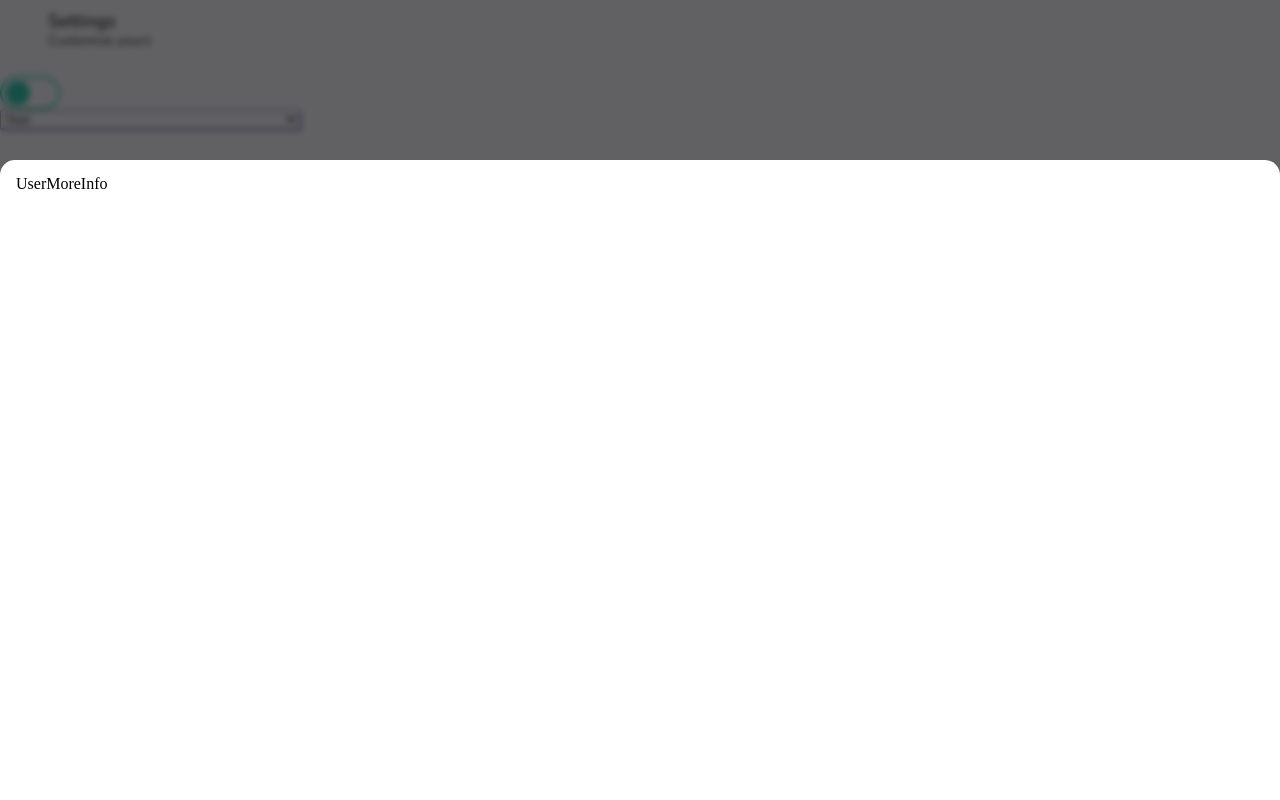
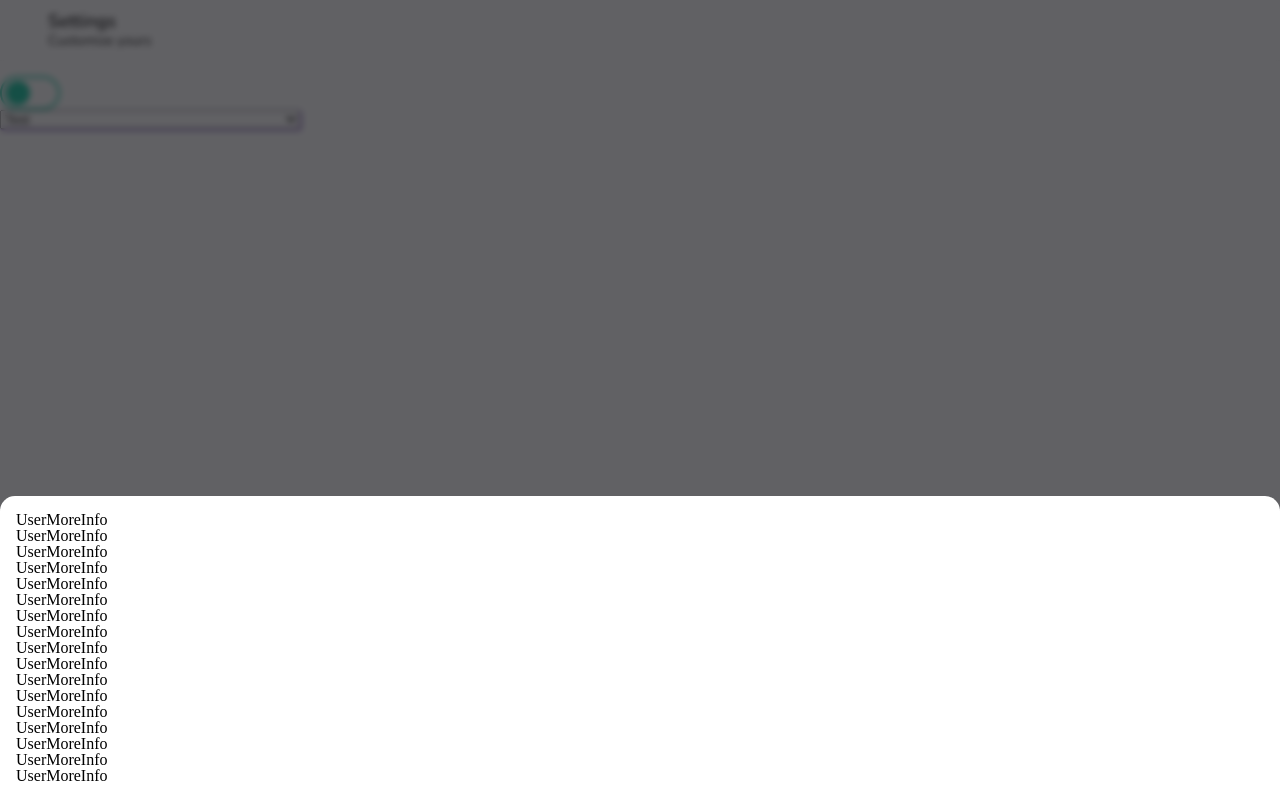
Before and after one commit to dmaximyuk/rabotyaga-vkma-frontend, a React (Vite) app: page / in a window 1280 px wide. Built offline with nearby package versions, Linux system fonts and the light colour scheme; some icons are missing.

Commit message:
fix bug on drag Modals

```diff
--- a/src/core/Modals/Modals.scss
+++ b/src/core/Modals/Modals.scss
@@ -10,6 +10,7 @@
     z-index: 1001;
 
     background-color: color-mix(in srgb, var(--dark) 70%, transparent);
+    padding-bottom: var(--safe_area_inset_bottom);
   }
 
   &__container {
--- a/src/core/Modals/Modals.tsx
+++ b/src/core/Modals/Modals.tsx
@@ -1,17 +1,52 @@
 import "./Modals.scss";
 
-import { memo } from "react";
-import { motion, AnimatePresence } from "framer-motion";
+import { memo, useCallback, useEffect } from "react";
+import { motion, AnimatePresence, useMotionValue, PanInfo } from "framer-motion";
 
 import type { FC } from "react";
 import type { ModalsProps } from "./Modals.interface";
 import { Modals } from "store/types";
 
 const ModalWrapper: FC<ModalsProps> = (props) => {
+  const y = useMotionValue(0);
   const modals = {
-    [`${Modals.UserMoreInfo}`]: <div>UserMoreInfo</div>,
+    [`${Modals.UserMoreInfo}`]: (
+      <>
+        <div>UserMoreInfo</div>
+        <div>UserMoreInfo</div>
+        <div>UserMoreInfo</div>
+        <div>UserMoreInfo</div>
+        <div>UserMoreInfo</div>
+        <div>UserMoreInfo</div>
+        <div>UserMoreInfo</div>
+        <div>UserMoreInfo</div>
+        <div>UserMoreInfo</div>
+        <div>UserMoreInfo</div>
+        <div>UserMoreInfo</div>
+        <div>UserMoreInfo</div>
+        <div>UserMoreInfo</div>
+        <div>UserMoreInfo</div>
+        <div>UserMoreInfo</div>
+        <div>UserMoreInfo</div>
+        <div>UserMoreInfo</div>
+      </>
+    ),
   };
+
   const isModalEntityExists = modals.hasOwnProperty(`${props.activeModal}`);
+
+  const handleDragOnClose = useCallback(
+    (_: unknown, { velocity, offset }: PanInfo) => {
+      if (velocity.y > 150 && offset.y > 50) {
+        props.onClose();
+      }
+    },
+    [props.onClose],
+  );
+
+  useEffect(() => {
+    y.set(0);
+  }, []);
 
   return (
     <AnimatePresence>
@@ -30,13 +65,18 @@ const ModalWrapper: FC<ModalsProps> = (props) => {
               e.preventDefault();
             }}
             initial={{ height: 0 }}
-            animate={{ height: "calc(80vh)" }}
+            animate={{ height: "auto" }}
             exit={{ height: 0 }}
             transition={{
               stiffness: 80,
               damping: 12,
               type: "spring",
             }}
+            style={{ y: y }}
+            drag="y"
+            dragConstraints={{ top: 0, bottom: 0 }}
+            onDragEnd={handleDragOnClose}
+            onPointerDown={() => y.set(0)}
           >
             <div className="ModalWrapper__container__inherit">{modals[`${props.activeModal}`]}</div>
           </motion.div>
--- a/src/styles/abstracts/_Vars.scss
+++ b/src/styles/abstracts/_Vars.scss
@@ -44,12 +44,12 @@
   // box styles
   --box-shadow: 0px 4px 8px -2px;
 
-  //@supports (padding-top: constant(safe-area-inset-top)) {
-  //  --safe_area_inset_top: constant(safe-area-inset-top);
-  //  --safe_area_inset_right: constant(safe-area-inset-right);
-  //  --safe_area_inset_bottom: constant(safe-area-inset-bottom);
-  //  --safe_area_inset_left: constant(safe-area-inset-left);
-  //}
+  @supports (padding-top: constant(safe-area-inset-top)) {
+    --safe_area_inset_top: constant(safe-area-inset-top);
+    --safe_area_inset_right: constant(safe-area-inset-right);
+    --safe_area_inset_bottom: constant(safe-area-inset-bottom);
+    --safe_area_inset_left: constant(safe-area-inset-left);
+  }
 
   @supports (padding-top: env(safe-area-inset-top)) {
     /* stylelint-disable-next-line selector-pseudo-class-disallowed-list */
```
